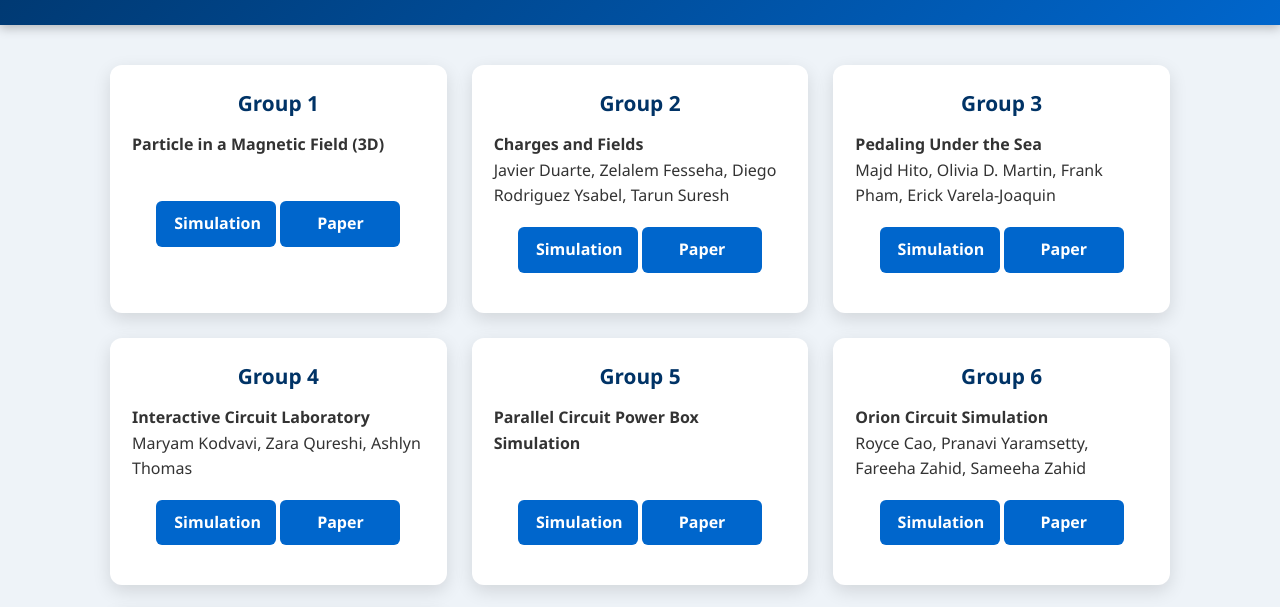
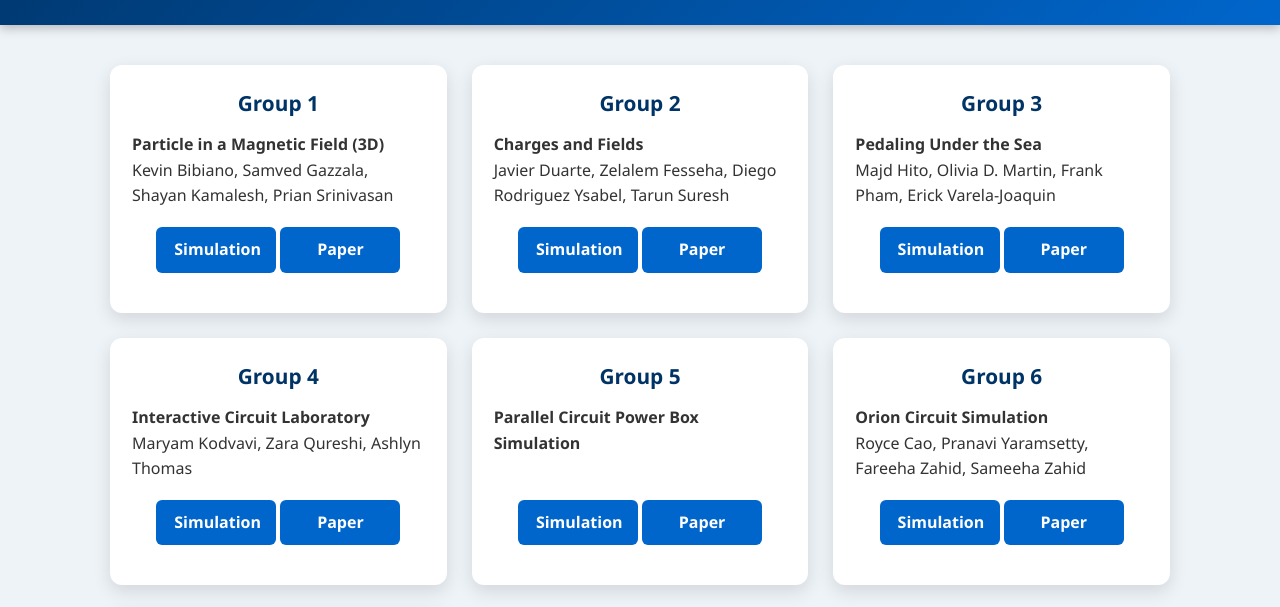
Before and after one commit to mzoughi/STSIMS, a plain HTML site: page PH2SM26/index.html in a window 1280 px wide. Shown: the part 192-799 px from the top of the page. Drawn offline with Linux system fonts and the light colour scheme.

Commit message:
Update index.html

```diff
--- a/PH2SM26/index.html
+++ b/PH2SM26/index.html
@@ -124,7 +124,7 @@ Student AI-Facilitated Simulation Projects
 <div class="card">
 <h2>Group 1</h2>
 <p><strong>Particle in a Magnetic Field (3D)</strong><br>
-&nbsp;</p>
+Kevin Bibiano, Samved Gazzala, Shayan Kamalesh, Prian Srinivasan</p>
 <p style=text-align:center><a class="button"
 href="3DParticleinaMagneticFieldSimulation.html"
 target="_blank">
```
